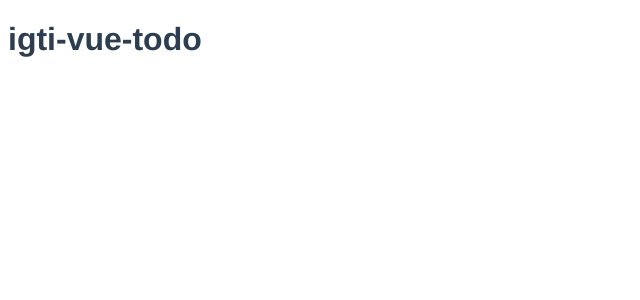
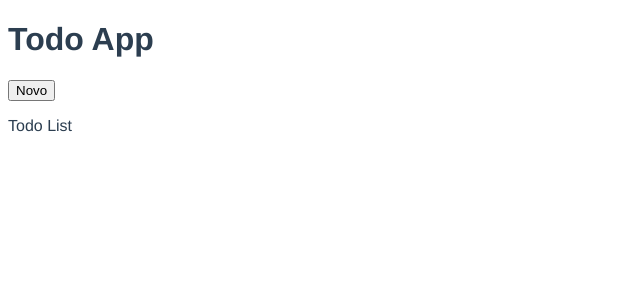
Before and after one commit to filipef9/igti-vue-todo, a Vue app: page / in a window 1280 px wide. Shown: the top 300 px of the page, without its empty margins (0-640 px from the left). Built offline with nearby package versions, Linux system fonts and the light colour scheme.

Commit message:
Criação inicial dos componentes TodoList e TodoItem.

```diff
--- a/src/App.vue
+++ b/src/App.vue
@@ -1,10 +1,31 @@
 <template>
-  <h1>igti-vue-todo</h1>
+  <h1>Todo App</h1>
+  <div v-if="!editMode">
+    <button @click="newTodo">Novo</button>
+    <todo-list></todo-list>
+  </div>
+  <todo-item v-if="editMode"></todo-item>
 </template>
 
 <script>
+import TodoList from './components/TodoList.vue';
+import TodoItem from './components/TodoItem.vue';
+
 export default {
+  components: {
+    TodoList,
+    TodoItem
+  },
+  data() {
+    return {
+      editMode: false
+    }
+  },
+  methods: {
+    newTodo() {
 
+    }
+  }
 }
 </script>
 
--- /dev/null
+++ b/src/components/TodoItem.vue
@@ -0,0 +1,13 @@
+<template>
+  <p>Todo Item</p>
+</template>
+
+<script>
+export default {
+
+}
+</script>
+
+<style scoped>
+
+</style>
--- /dev/null
+++ b/src/components/TodoList.vue
@@ -0,0 +1,13 @@
+<template>
+  <p>Todo List</p>
+</template>
+
+<script>
+export default {
+
+}
+</script>
+
+<style scoped>
+
+</style>
--- a/src/main.js
+++ b/src/main.js
@@ -2,6 +2,9 @@ import { createApp } from 'vue'
 import App from './App.vue'
 
 import PrimeVue from 'primevue/config';
+import Button from 'primevue/button';
+import InputText from 'primevue/inputtext';
+
 import "primevue/resources/themes/saga-blue/theme.css";
 import "primevue/resources/primevue.min.css";
 import "primeicons/primeicons.css";
@@ -9,5 +12,7 @@ import "primeicons/primeicons.css";
 const app = createApp(App).mount('#app')
 
 app.use(PrimeVue);
+app.component('Button', Button);
+app.component('InputText', InputText);
 
 app.mount('#app')
```
